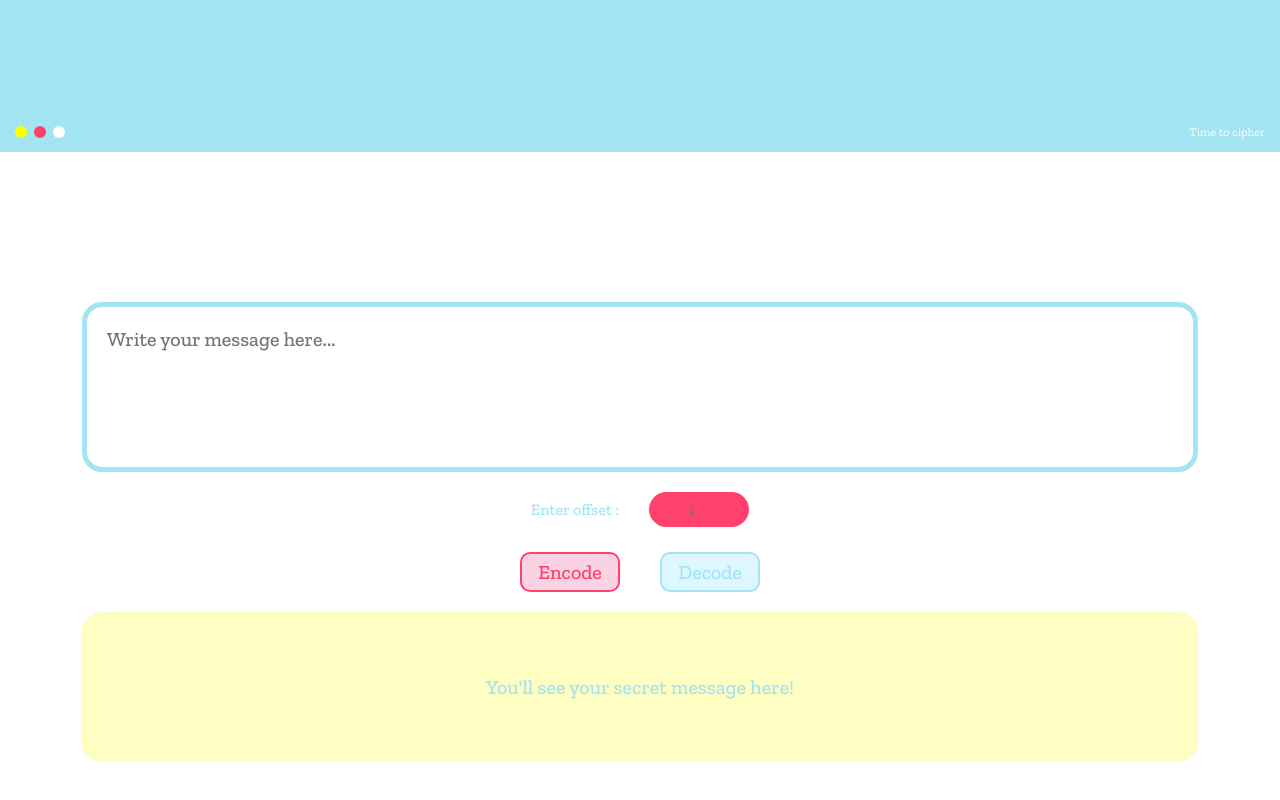
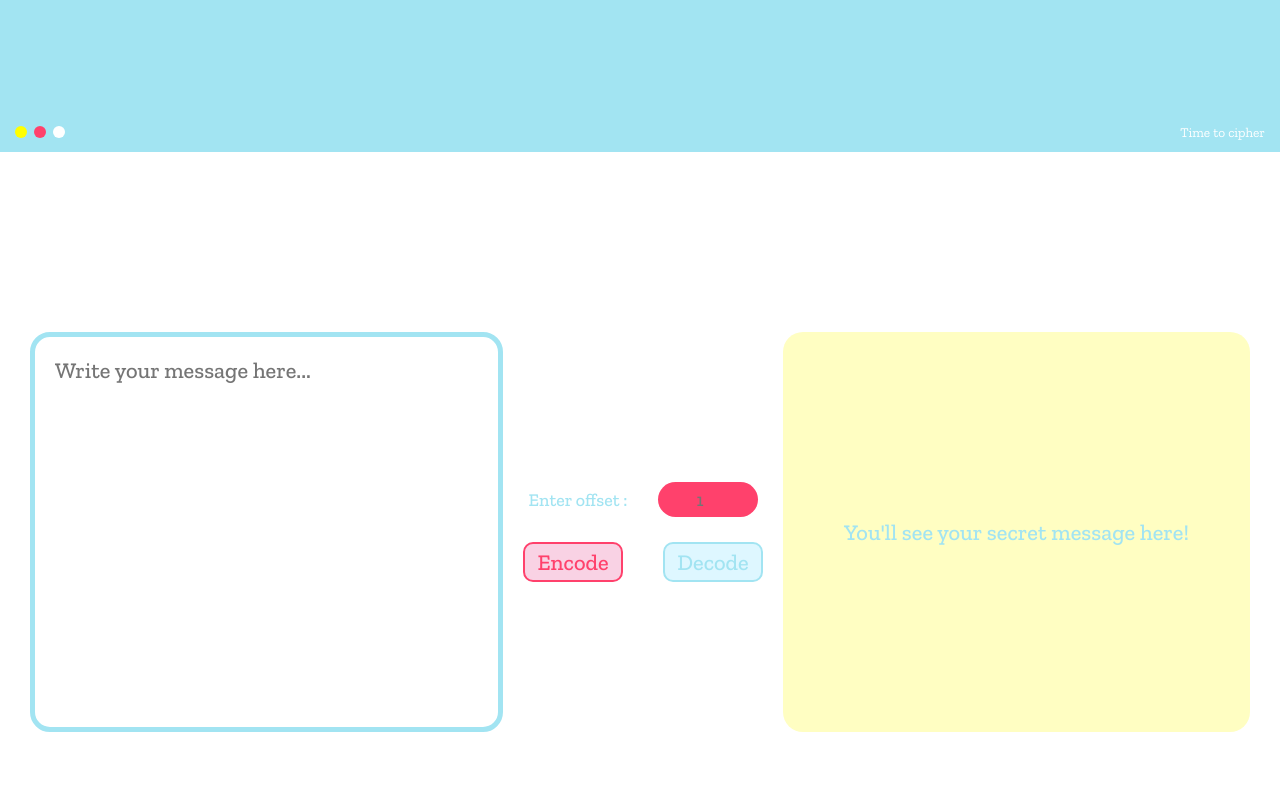
Before and after one commit to jannerymbf/JS-Cipher, a website with bundled scripts: page src/index.html in a window 1280 px wide. Shown: the part 688-1488 px from the top of the page. Built offline with nearby package versions, Linux system fonts and the light colour scheme.

Commit message:
Add queries to the project

```diff
--- a/src/style.css
+++ b/src/style.css
@@ -268,3 +268,34 @@ html {
   color: var(--main-light-blue);
   text-align: center;
 }
+
+@media screen and (min-width: 800px) {
+  html {
+    font-size: 64%;
+  }
+
+  .cipher__main {
+    padding: 30px;
+    flex-direction: row;
+  }
+
+  .cipher__main-message {
+    height: 400px;
+  }
+
+  .cipher__main-output {
+    height: 400px;
+  }
+}
+
+@media screen and (min-width: 950px) {
+  html {
+    font-size: 67%;
+  }
+}
+
+@media screen and (min-width: 1024px) {
+  html {
+    font-size: 70%;
+  }
+}
```
